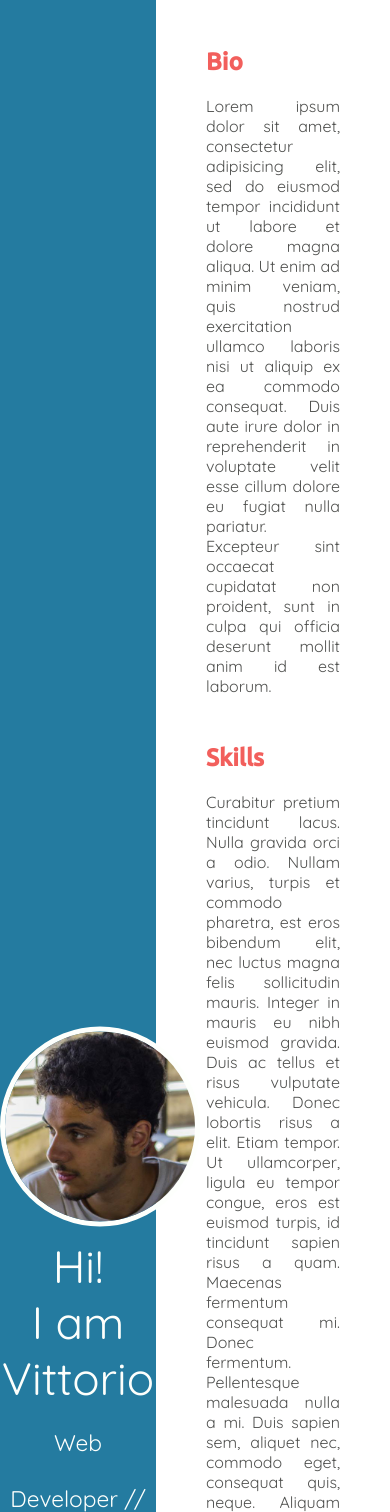
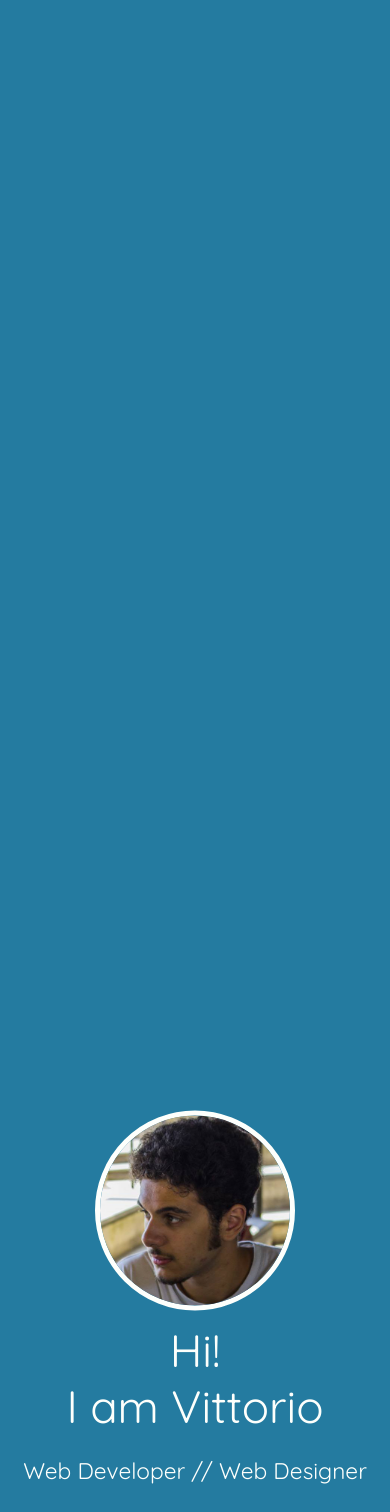
Before and after one commit to SirPryderi/vittorio-io, a PHP site: page / in a window 390 px wide. Shown: the top 1512 px of the page. Run offline with PHP 8.4, Linux system fonts and the light colour scheme.

Commit message:
Responsive Update

```diff
--- a/assets/css/main.css
+++ b/assets/css/main.css
@@ -17,9 +17,12 @@ html, body {
   padding: 0;
   height: 100%;
   font-family: 'Quicksand', sans-serif;
-  font-weight: 500%;
+  font-size: 14pt;
   overflow: hidden;
   color: #50514f; }
+  @media screen and (max-width: 512px) {
+    html, body {
+      overflow: scroll; } }
 
 section {
   width: 50%;
@@ -27,17 +30,29 @@ section {
   padding: 0;
   margin: 0;
   height: 100%;
-  position: relative; }
+  position: relative;
+  transition: all 1s; }
+  @media screen and (max-width: 990px) {
+    section {
+      width: 50% !important; } }
+  @media screen and (max-width: 512px) {
+    section {
+      width: 100% !important;
+      min-height: 100%; } }
 
 .font-smaller {
   font-size: 50%; }
 
 #rocket {
   position: absolute;
+  z-index: 2;
   bottom: -135px;
   width: 135px;
   height: 135px;
   right: -67.5px; }
+  @media screen and (max-width: 512px) {
+    #rocket {
+      display: none; } }
 
 h1, h2, h3, h4, h5, h6 {
   color: #f25f5c;
@@ -73,13 +88,16 @@ p {
   margin: 0; }
 
 #second {
-  background-color: color6;
+  background-color: #fdfffc;
   width: 60%;
   float: right;
   padding: 50px;
   padding-top: 0;
   text-align: justify;
   overflow-y: auto; }
+  @media screen and (max-width: 512px) {
+    #second {
+      overflow-y: visible; } }
   #second #second_content {
     transition: 1000ms all;
     opacity: 0; }
--- a/assets/scss/main.scss
+++ b/assets/scss/main.scss
@@ -20,6 +20,10 @@ $color6: #fdfffc; // TEXT WHITE
 
 $first_section_width: 40%;
 
+$break-medium: 990px;
+
+$break-small: 512px;
+
 @import url(https://fonts.googleapis.com/css?family=Quicksand:400,700,300);
 
 @import url(https://fonts.googleapis.com/css?family=Ubuntu:500);
@@ -35,9 +39,13 @@ html, body {
 
     font-family: 'Quicksand', sans-serif;
 
-    font-weight: 500%;
+    font-size: 14pt;
 
     overflow: hidden;
+
+    @media screen and (max-width: $break-small) {
+        overflow: scroll;
+    }
 
     color: $color1;
 }
@@ -51,6 +59,18 @@ section {
     height: 100%;
 
     position: relative;
+
+    transition: all 1s;
+
+    @media screen and (max-width: $break-medium) {
+        width: 50% !important;
+    }
+
+    @media screen and (max-width: $break-small) {
+        width: 100% !important;
+        min-height: 100%;
+        //height: auto;
+    }
 }
 
 .font-smaller {
@@ -63,6 +83,8 @@ section {
 
     position: absolute;
 
+    z-index: 2;
+
     bottom: -$size;
 
     width: $size;
@@ -71,6 +93,10 @@ section {
     right: -$size/2;
 
     //padding-left: -75px;
+
+    @media screen and (max-width: $break-small) {
+        display: none;
+    }
 }
 
 h1, h2, h3, h4, h5, h6 {
@@ -128,9 +154,10 @@ p {
 }
 
 #second {
-    background-color: color6;
+    background-color: $color6;
 
     width: 100% - $first_section_width;
+
 
     float: right;
 
@@ -141,6 +168,10 @@ p {
     text-align: justify;
 
     overflow-y: auto;
+
+    @media screen and (max-width: $break-small) {
+        overflow-y: visible;
+    }
 
 
 
--- a/index.html
+++ b/index.html
@@ -1,9 +1,4 @@
 <!DOCTYPE html>
-<!--
-To change this license header, choose License Headers in Project Properties.
-To change this template file, choose Tools | Templates
-and open the template in the editor.
--->
 <html>
     <head>
         <meta charset="UTF-8">
@@ -13,7 +8,7 @@ and open the template in the editor.
     <body  class="">
         <section id="first">
             <div id="first_content">
-                <img src="assets/img/avatar.jpg" id="avatar"/>
+                <img src="assets/img/avatar.jpg" alt="avatar" id="avatar"/>
                 <p>
                     Hi!<br/>
                     I am Vittorio <br/>
```
Also changed, not shown: 1 other file.
